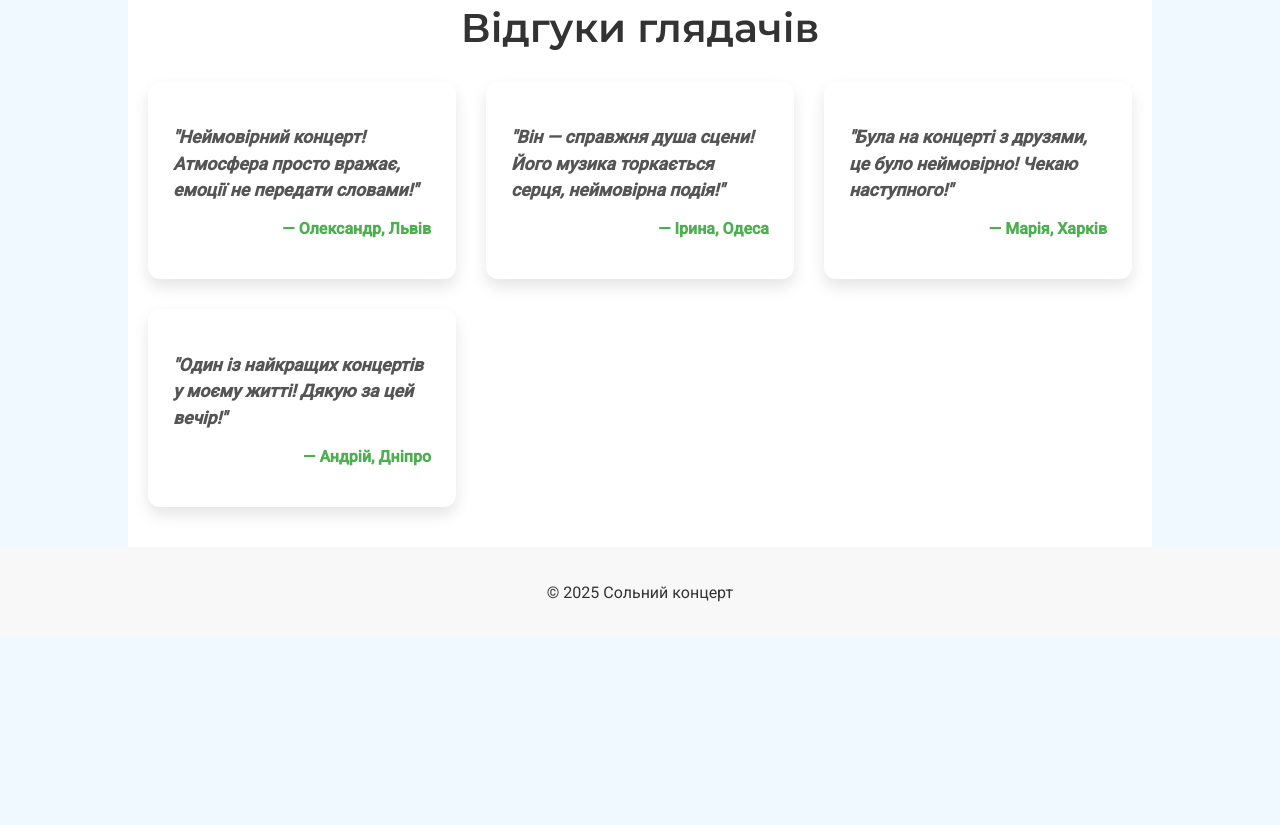
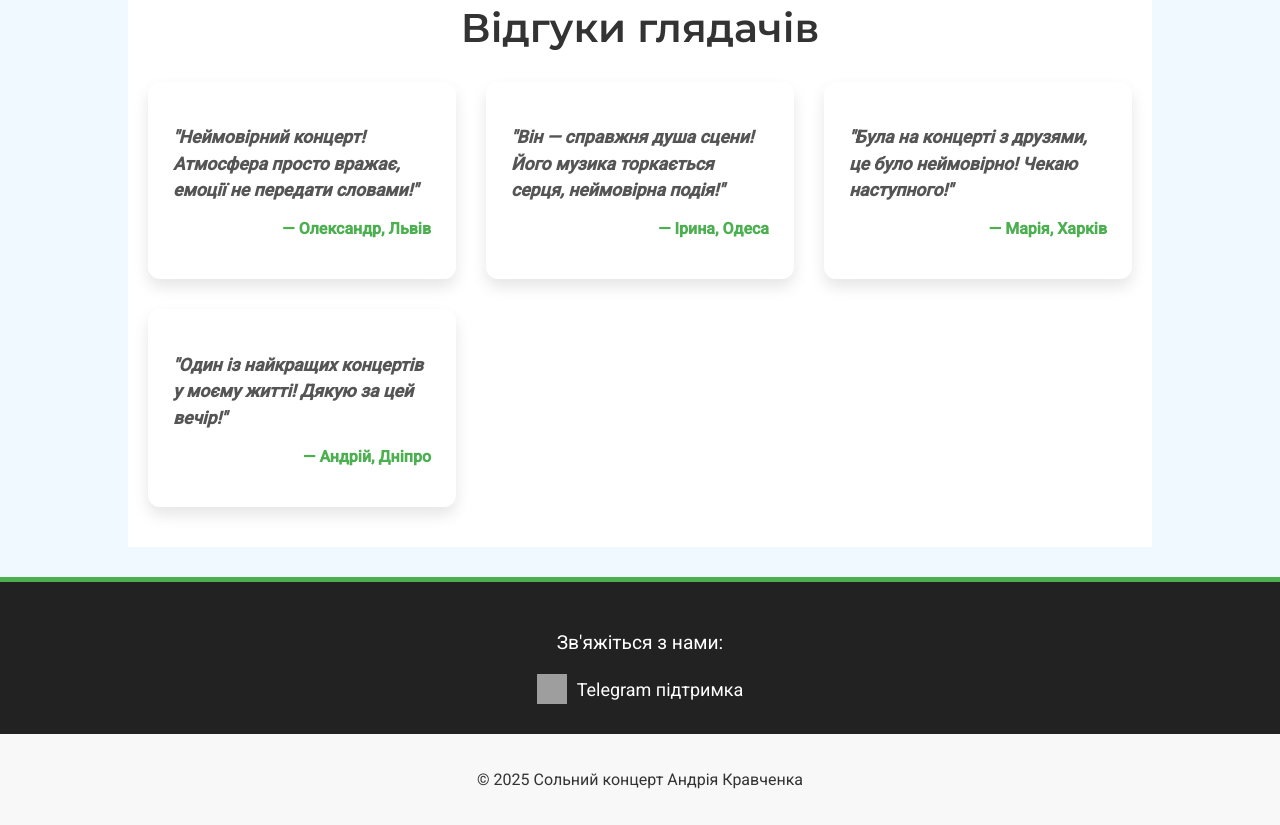
Before and after one commit to maxkorch/maxkorch.github.io, a plain HTML site: page index.html in a window 1280 px wide. Shown: the part 681-1506 px from the top of the page. Before the commit the page ends 1319 px from the top, so only its background shows below. Drawn offline with Linux system fonts and the light colour scheme; grey boxes are pictures that could not be loaded.

Commit message:
Update index.html

```diff
--- a/index.html
+++ b/index.html
@@ -3,7 +3,7 @@
 <head>
     <meta charset="UTF-8">
     <meta name="viewport" content="width=device-width, initial-scale=1.0">
-    <title>Сольний концерт Андрій Кравченко </title>
+    <title>Сольний концерт Андрія Кравченка</title>
     <link href="https://fonts.googleapis.com/css2?family=Roboto:wght@400;500&family=Montserrat:wght@600&display=swap" rel="stylesheet">
     <style>
         body {
@@ -100,11 +100,53 @@
             text-align: right;
             font-weight: bold;
         }
+
+        /* Стили для блока поддержки */
+        .support-section {
+            background-color: #222;
+            color: white;
+            text-align: center;
+            padding: 30px 20px;
+            margin-top: 30px;
+            border-top: 5px solid #4CAF50;
+        }
+
+        .support-section p {
+            font-size: 1.2rem;
+            margin-bottom: 20px;
+        }
+
+        .support {
+            display: flex;
+            justify-content: center;
+            align-items: center;
+            gap: 15px;
+            margin-top: 15px;
+        }
+
+        .support a {
+            text-decoration: none;
+            color: white;
+            font-size: 18px;
+            display: flex;
+            align-items: center;
+            gap: 10px;
+        }
+
+        .support img {
+            width: 30px;
+            height: 30px;
+        }
+
+        .support a:hover {
+            color: #4CAF50;
+        }
     </style>
 </head>
 <body>
+
     <header>
-        <h1>Сольний концерт  Андрій Кравченко</h1>
+        <h1>Сольний концерт Андрія Кравченка</h1>
     </header>
 
     <div class="container">
@@ -112,9 +154,8 @@
             <div class="event-info">
                 <h2>Інформація про концерт</h2>
                 <p><strong>Місце проведення:</strong> Міський Будинок Культури</p>
-                <p><strong>Адреса:</strong> Кам'янець-Подільський, Україна</p>
-                <p><strong>Дата і час:</strong> 2 Березня 2025, 17:00
-</p>
+                <p><strong>Адреса:</strong> Кам'янець-Подільський , Україна</p>
+                <p><strong>Дата і час:</strong> 2 Березня 2025, 17:00</p>
             </div>
 
             <div class="description">
@@ -135,7 +176,7 @@
                 <div class="review">
                     <p class="review-text">"Неймовірний концерт! Атмосфера просто вражає, емоції не передати словами!"</p>
                     <p class="review-author">— Олександр, Львів</p>
-                    </div>
+                </div>
                 <div class="review">
                     <p class="review-text">"Він — справжня душа сцени! Його музика торкається серця, неймовірна подія!"</p>
                     <p class="review-author">— Ірина, Одеса</p>
@@ -152,8 +193,20 @@
         </div>
     </div>
 
+    <!-- Блок підтримки -->
+    <div class="support-section">
+        <p>Зв'яжіться з нами:</p>
+        <div class="support">
+            <a href="https://t.me/ticketeu_support" target="_blank">
+                <img src="https://upload.wikimedia.org/wikipedia/commons/8/82/Telegram_logo.svg" alt="Telegram">
+                Telegram підтримка
+            </a>
+        </div>
+    </div>
+
     <footer>
-        <p>&copy; 2025 Сольний концерт</p>
+        <p>&copy; 2025 Сольний концерт Андрія Кравченка </p>
     </footer>
+
 </body>
 </html>
```
